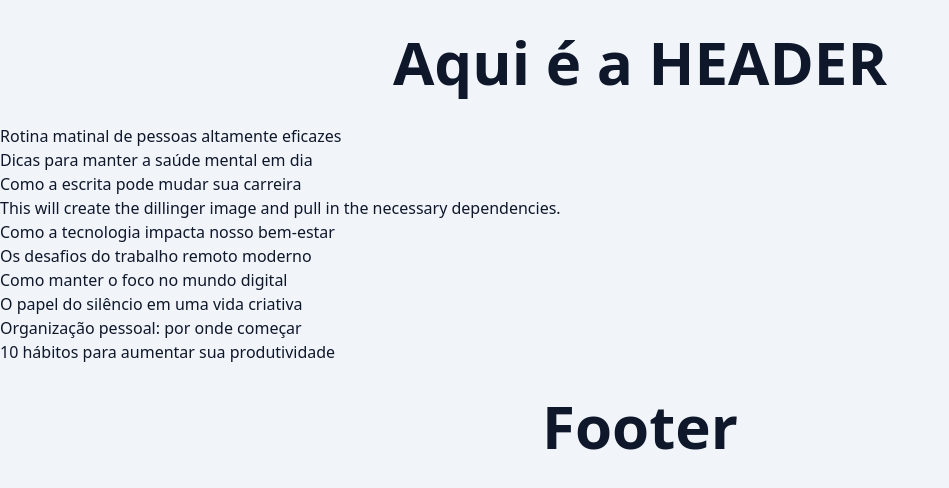
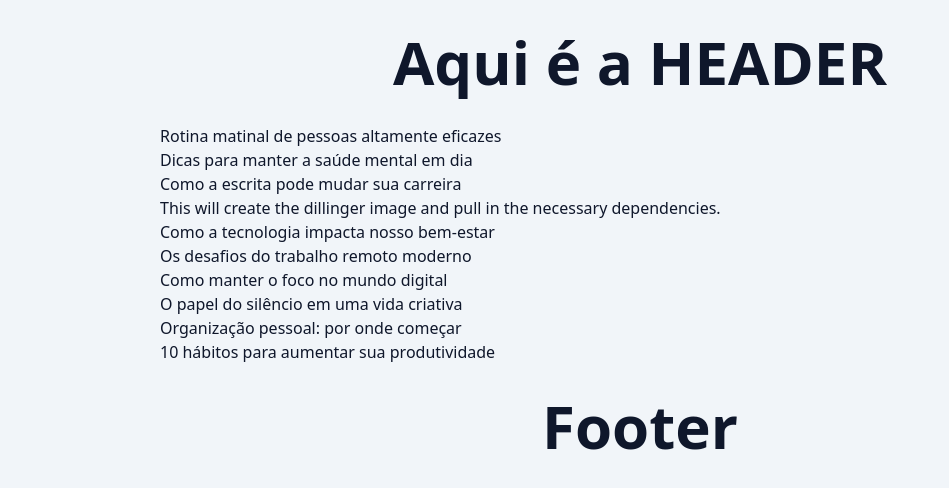
Before and after one commit to matheustorresdev97/blog, a Next.js app: page / in a window 1280 px wide. Shown: the top 488 px of the page, without its empty margins (0-949 px from the left). Built offline with nearby package versions, Linux system fonts and the light colour scheme.

Commit message:
feat: component Container

```diff
--- a/src/app/page.tsx
+++ b/src/app/page.tsx
@@ -1,3 +1,4 @@
+import { Container } from "@/components/container";
 import { PostsList } from "@/components/post-list";
 import { SpinLoader } from "@/components/spin-loader";
 import { Suspense } from "react";
@@ -5,7 +6,7 @@
 export default async function Home() {
 
   return (
-    <div className='text-slate-900 bg-slate-100 min-h-screen'>
+    <Container>
       <header>
         <h1 className='text-6xl font-bold text-center py-8'>Aqui é a HEADER</h1>
       </header>
@@ -17,6 +18,6 @@
       <footer>
         <p className='text-6xl font-bold text-center py-8'>Footer</p>
       </footer>
-    </div>
+    </Container>
   );
 }
--- /dev/null
+++ b/src/components/container.tsx
@@ -0,0 +1,11 @@
+type ContainerProps = {
+  children: React.ReactNode;
+};
+
+export function Container({ children }: ContainerProps) {
+  return (
+    <div className='text-slate-900 bg-slate-100 min-h-screen'>
+      <div className='max-w-screen-lg mx-auto px-8'>{children}</div>
+    </div>
+  );
+}
```
